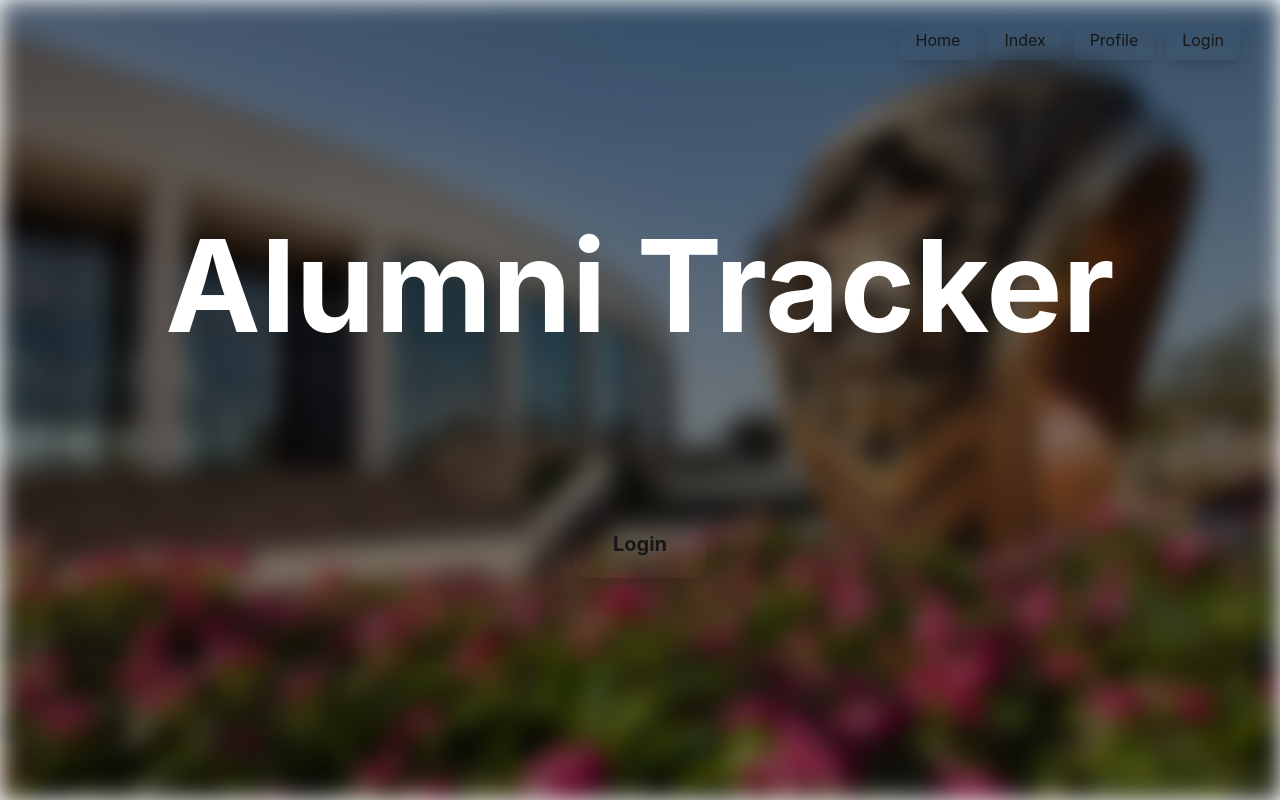
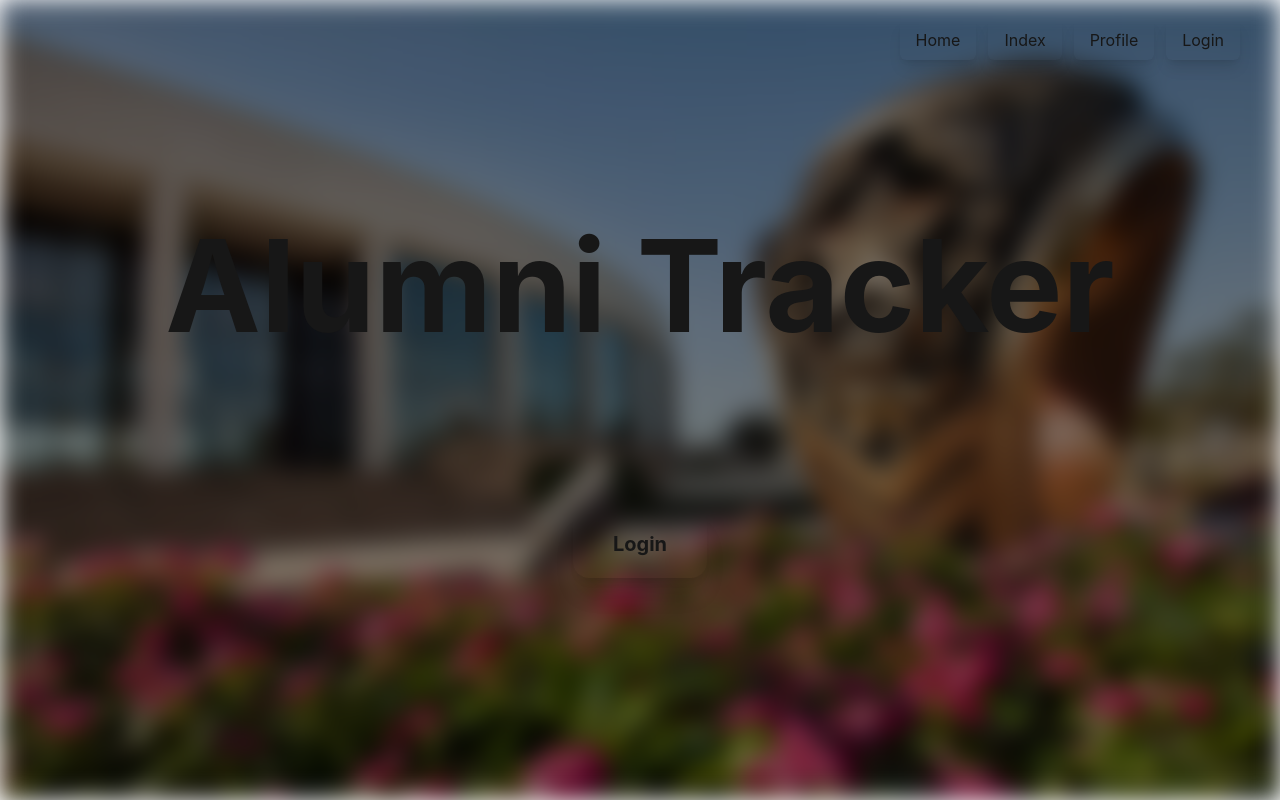
Before and after one commit to jxhnmo/SlingHealthAlumniTracker, a Next.js app in the folder alumnitracker/frontend/: page / in a window 1280 px wide. Built offline with nearby package versions, Linux system fonts and the light colour scheme.

Commit message:
added --white to global

```diff
--- a/alumnitracker/frontend/src/pages/index.tsx
+++ b/alumnitracker/frontend/src/pages/index.tsx
@@ -35,7 +35,7 @@ const IndexPage: React.FC = () => {
       </nav>
 
       <div className="relative w-screen h-screen px-[5%] flex flex-col justify-center items-center gap-[48px] p-10 z-10">
-        <h1 className="text-center text-9xl font-bold text-white mb-8">
+        <h1 className="text-center text-9xl font-bold text-[--white] mb-8">
           Alumni Tracker
         </h1>
 
--- a/alumnitracker/frontend/src/styles/globals.css
+++ b/alumnitracker/frontend/src/styles/globals.css
@@ -14,6 +14,7 @@
     --grey1: #535353;
     --grey2: #b3b3b3;
     --popcol: #c9a0ff;
+    --white: #ffffff;
   }
 }
 
```
